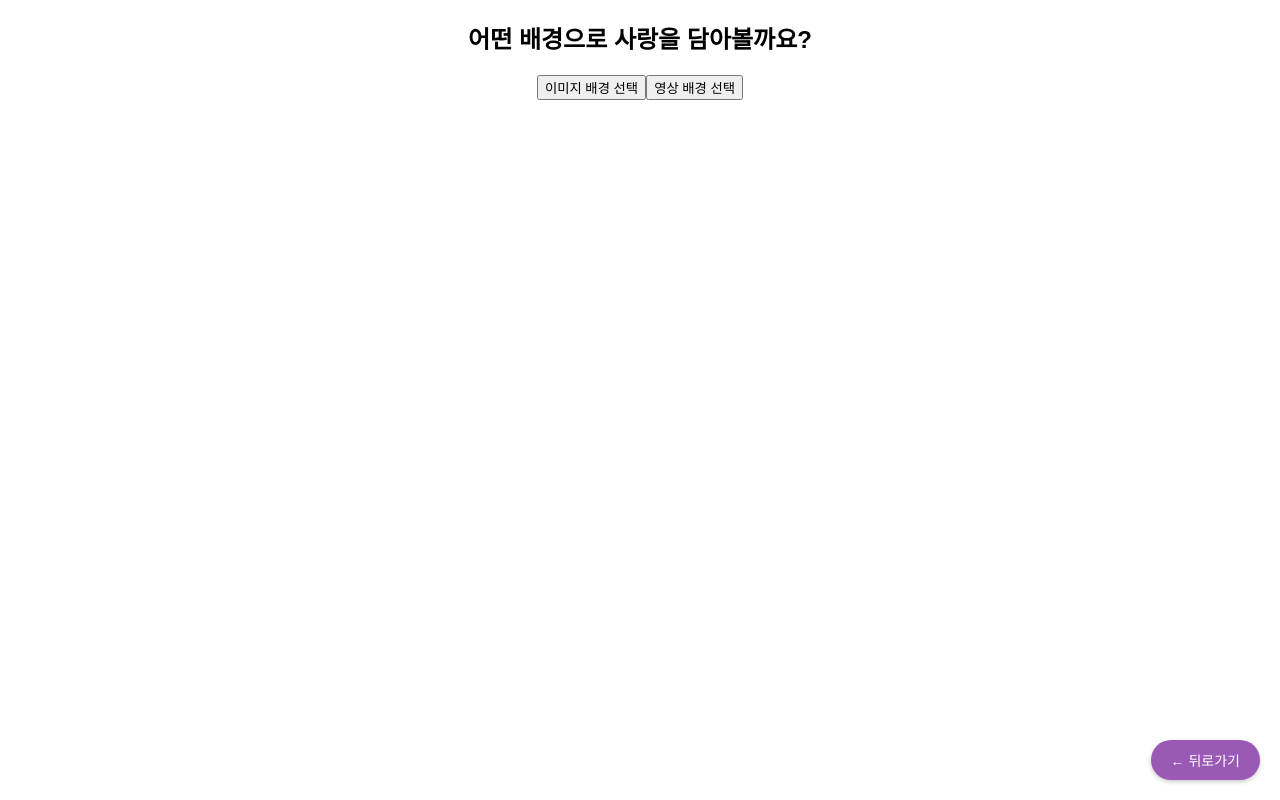
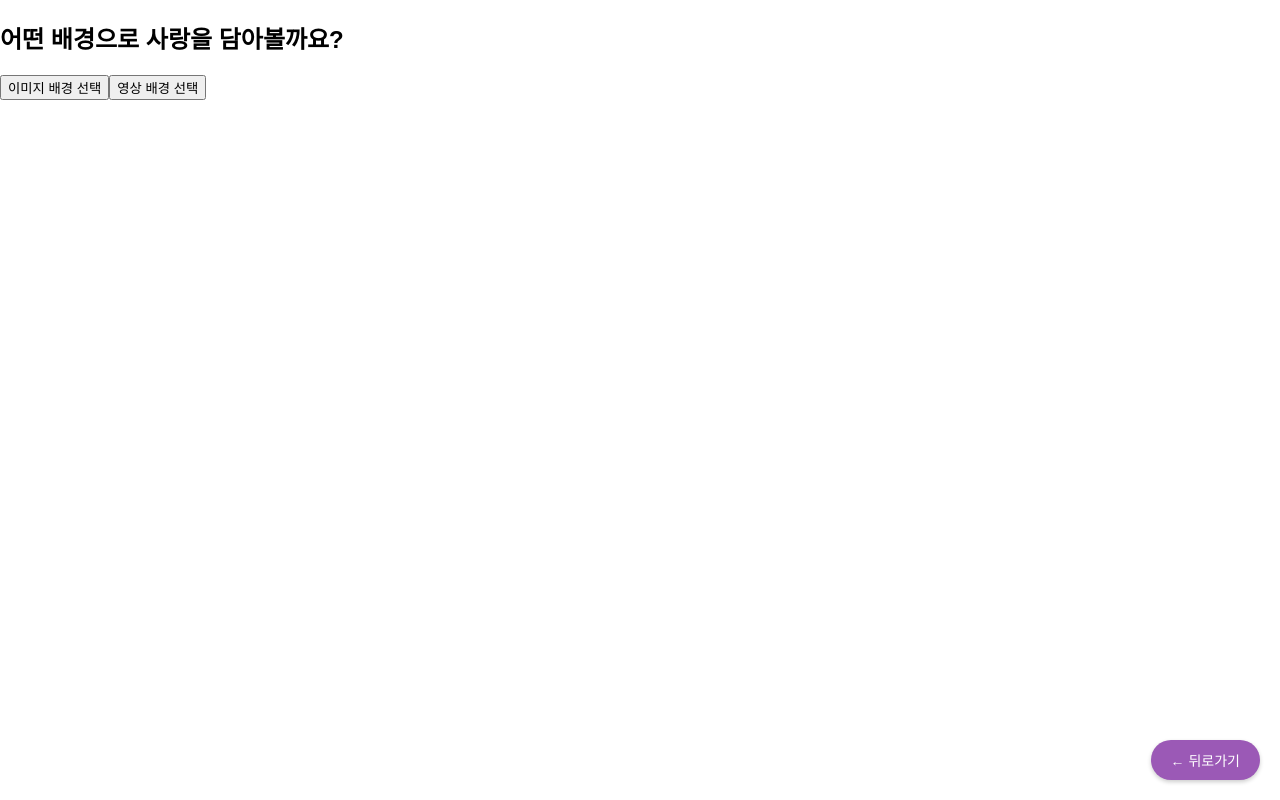
Before and after one commit to xeon-243859/ppongtok-app, a React (Vite) app: page /style/select in a window 1280 px wide. Built offline with nearby package versions, Linux system fonts and the light colour scheme.

Commit message:
Rebuild: StyleSelectPage from scratch with fixed layout and animation

```diff
--- a/src/pages/StyleSelectPage.css
+++ b/src/pages/StyleSelectPage.css
@@ -1,36 +1,22 @@
-/* src/styles/StyleSelectPage.css */
-
-.style-select-container {
+.style-page-container {
   display: flex;
   flex-direction: column;
   align-items: center;
+  justify-content: flex-start;
   min-height: 100vh;
-  padding-top: 30vh; /* 정확히 화면 1/3에서 시작 */
+  padding-top: 30vh;
   position: relative;
   text-align: center;
-  box-sizing: border-box;
 }
 
 .typing-text {
   font-size: 22px;
   font-weight: bold;
+  margin-bottom: 40px;
   white-space: nowrap;
   overflow: hidden;
   border-right: 2px solid #000;
-  animation: typing 2s steps(30, end), blink 0.7s step-end infinite;
-  width: 100%;
-  max-width: 300px;
-  margin-bottom: 30px;
-}
-
-.style-select-buttons {
-  display: flex;
-  flex-direction: column;
-  gap: 20px;
-  align-items: center;
-  width: 100%;
-  flex-wrap: nowrap;           /* 줄바꿈 막기 */
-  justify-content: flex-start; /* 위쪽 정렬 */
+  animation: typing 2s steps(30, end), blink 0.8s step-end infinite;
 }
 
 @keyframes typing {
@@ -42,7 +28,7 @@
   50% { border-color: transparent }
 }
 
-.button-group-vertical {
+.button-stack {
   display: flex;
   flex-direction: column;
   gap: 20px;
@@ -51,7 +37,6 @@
 }
 
 .select-button {
-  display: block; /* 🔥 이 한 줄이 핵심!! */
   padding: 12px 24px;
   font-size: 16px;
   background-color: #f7b3e6;
@@ -69,7 +54,7 @@
 
 .back-button {
   position: fixed;
-  bottom: 70px; /* 너무 아래 안 가게 조정 */
+  bottom: 60px;
   right: 20px;
   background-color: #a24ef7;
   color: white;
--- a/src/pages/StyleSelectPage.jsx
+++ b/src/pages/StyleSelectPage.jsx
@@ -6,9 +6,10 @@ const StyleSelectPage = () => {
   const navigate = useNavigate();
 
   return (
-    <div className="style-select-container">
+    <div className="style-page-container">
       <h2 className="typing-text">어떤 배경으로 사랑을 담아볼까요?</h2>
-      <div className="style-select-buttons">
+
+      <div className="button-stack">
         <button className="select-button" onClick={() => navigate('/image/select')}>
           이미지 배경 선택
         </button>
@@ -16,6 +17,7 @@ const StyleSelectPage = () => {
           영상 배경 선택
         </button>
       </div>
+
       <button className="back-button" onClick={() => navigate(-1)}>← 뒤로가기</button>
     </div>
   );
```
